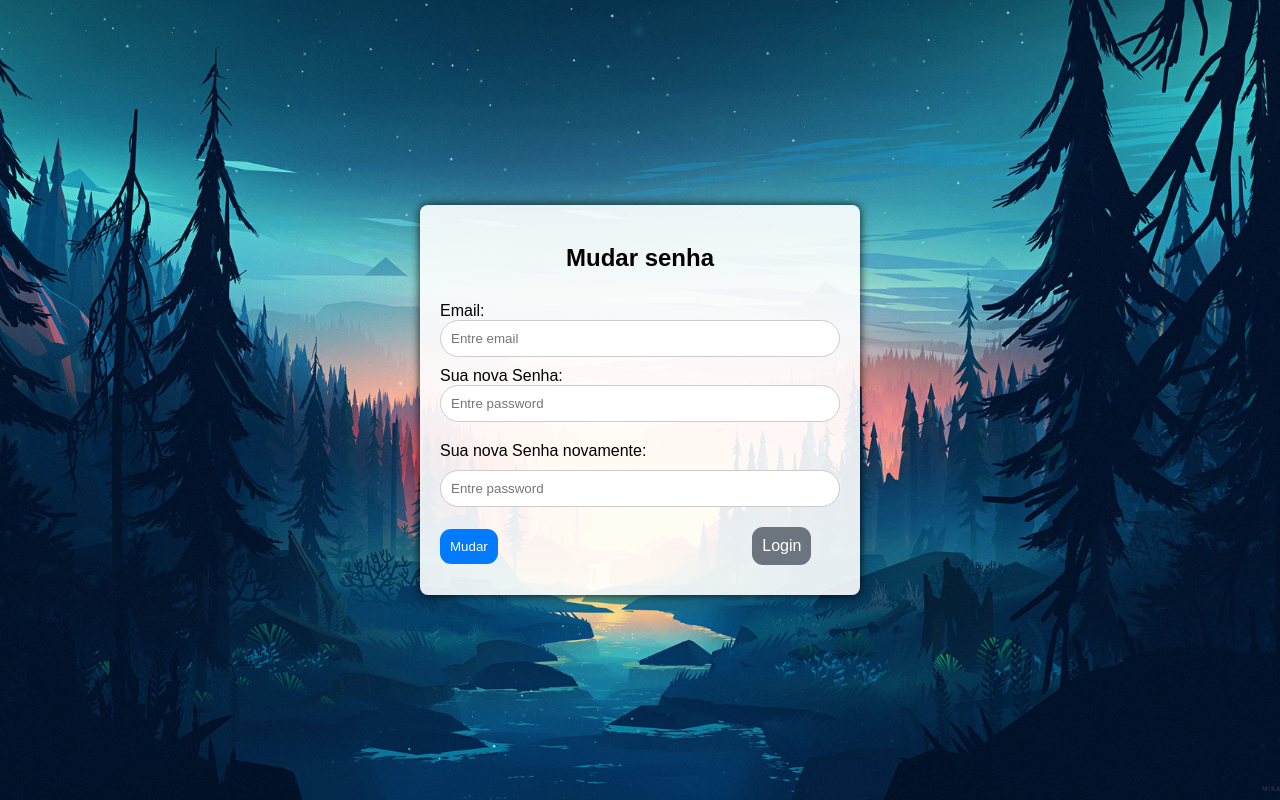
After one commit to DigogSXD/TaskMaster, a Flask app: page /esqueceu in a window 1280 px wide. The commit adds this page. Run offline with Flask 3, Linux system fonts and the light colour scheme; some libraries are stand-ins or nearby versions.

Commit message:
tela_senha

```diff
--- a/flaskbackend/website/auth.py
+++ b/flaskbackend/website/auth.py
@@ -109,3 +109,12 @@ def adicionar_projeto():
     project_name = request.form['project_name']
     projects[project_id] = project_name  # Armazenar o nome do projeto com o ID no dicionário 'projects'
     return redirect('/')
+
+
+@auth.route('/esqueceu')
+def esqueceu():
+    #Você vai brilhar aqui parceiro kk
+
+
+
+    return render_template('esqueceu.html')
--- /dev/null
+++ b/flaskbackend/website/static/esqueceu.css
@@ -0,0 +1,144 @@
+body {
+
+    /*Define a fonte como arial ou qualquer fonte sans serif*/
+    font-family: Arial, sans-serif;
+
+    /*Imagem plano de fundo*/
+    background: url('login.jpg') no-repeat center fixed;
+
+    /*Preencher a tela inteira com a imagem de fundo*/
+    background-size: cover;
+
+    /*Centralizando todo o conteúsdo verticalmente*/
+    display: flex;
+    justify-content: center;
+    align-items: center;
+
+    /*A altura do body é 100% da altura da janela do navegador*/
+    height: 100vh;
+
+    /*Remove as margens pra ocupar toda a tela*/
+    margin: 0;
+}
+
+.container{
+    width: 80%;
+
+/*
+    Centralizou o formulário */
+    max-width: 400px;
+/*
+    Cor de fundo do formulário é branca com 90% de transparência */
+    background-color: rgba(255,255,255,0.9);
+
+    /* Aumenta ou diminui a área branca do formulário */
+    padding: 20px;
+/*
+    Adiciona uma sombra ao redor do formulario */
+    box-shadow:0 0 10px rgba(0,0,0,0.85);
+/*
+    Arredonda as bordas do container com um raio de 8 pixels */
+    border-radius: 8px;
+
+}
+
+form{
+    display: flex;
+
+    /* Organiza os elementos do formulário um abaixo do outro(coluna) */
+    flex-direction: column;
+}
+
+h2{
+    /* Centralizando o texto */
+    text-align: center;
+/*
+    Margem de baixo */
+    margin-bottom: 20px;
+}
+
+input{
+    /* Os campos de input ocupam 100% do formulário */
+    width: 100%;
+
+
+    padding: 10px;
+/*
+    Inclui o padding e a borda no cálculo da largura */
+    box-sizing: border-box;
+/*
+    Adiciona uma borda cinza claro aos campos de input */
+    border: 1px solid #ccc;
+
+/*
+    Arredonda os cantos dos campos de input */
+    border-radius: 144px;
+}
+
+button{
+    padding: 10px;
+/*
+    Cor do fundo do botão */
+    background-color: #007bff;
+/*
+    Cor das letras */
+    color: white;
+/*
+    Sem borda nos botão */
+    border: none;
+
+    border-radius: 11px;
+/*
+    Aparece a maozinha qunado passa o mouse em cima */
+    cursor: pointer;
+
+
+    transition: background-color 0.3s;
+
+    margin-bottom: 10px;
+}
+
+/*
+DEIXA O BOTÃO MAIS ESCURO QUANDO PASSA POR CIMA DELE */
+button:hover {
+    background-color: #0056b3;
+}
+a.btn {
+    display: inline-block;
+    padding: 10px;
+    margin-bottom: 10px;
+    color: white;
+    background-color: #6c757d; /* cor do botão secundário */
+    border: none;
+    border-radius: 11px;
+    text-align: center;
+    text-decoration: none; /* Remove o sublinhado */
+    font-size: 16px;
+}
+
+a.btn:hover {
+    background-color: #5a6268; /* Cor mais escura ao passar o mouse */
+}
+
+button[type="button"]{
+    background-color: #6c757d;
+
+}
+
+button[type=button]:hover{
+    background-color: #5a6268;
+}
+
+
+
+form {
+    display: flex;
+    flex-direction: column;
+    gap: 10px; /* Adiciona espaçamento vertical entre os itens */
+}
+
+
+a.btn-secondary {
+    margin-left: 250px; /* Espaçamento à esquerda do botão "Login" */
+    margin-top: 20px; /* Adiciona 20px de espaço acima do botão */
+}
--- /dev/null
+++ b/flaskbackend/website/templates/esqueceu.html
@@ -0,0 +1,72 @@
+<!DOCTYPE html>
+<html lang="en">
+<head>
+    <meta charset="UTF-8">
+    <meta name="viewport" content="width=device-width, initial-scale=1.0">
+    <title>Login</title>
+    <link rel="stylesheet" href="{{ url_for('static', filename='esqueceu.css') }}">
+</head>
+<body>
+
+    <!-- Uma div que guarda todo o conteúdo da página -->
+    <div class='container'>
+        <div class='form-container' id='loginContainer'>
+            <form action="/" method="POST" id='loginForm'>
+                <!-- Uma espécie de título para o formulário -->
+                <h2>Mudar senha</h2>
+
+                <div class="mb-3">
+                    <!-- Texto que aparece à esquerda da caixa de input -->
+                    <label for="loginEmail" class="form-label">Email:</label>
+
+                    <!-- trocar o id -->
+                    <input type="email" id="loginEmail" class="form-control" name="emailLogin" placeholder="Entre email">
+                </div>
+
+                <div class="input-group">
+                    <!-- Texto que aparece antes da caixa de input senha -->
+                    <label for="loginPassword">Sua nova Senha:</label>
+
+                    <!-- trocar o id -->
+                    <input type="password" id="loginPassword" class="form-control" name="passwordLogin" placeholder="Entre password">
+                </div>
+
+                <div class="input-group"></div>
+                    <!-- Texto que aparece antes da caixa de input senha -->
+                    <label for="loginPassword">Sua nova Senha novamente:</label>
+
+                    <!-- trocar o id -->
+                    <input type="password" id="loginPassword" class="form-control" name="passwordLogin" placeholder="Entre password">
+                </div>
+                <!-- trocar o id -->
+                <button type="submit" class="btn btn-primary">Mudar</button>
+
+                <!-- Link estilizado como botão -->
+                <a href="{{ url_for('auth.login') }}" class="btn btn-secondary" role="button">Login</a>
+
+
+
+            {% with messages = get_flashed_messages(with_categories=true) %}
+            {% if messages %}
+                <div class="flash-messages">
+                    {% for category, message in messages %}
+                        <div class="alert alert-{{ category }} alert-dismissible fade show" role="alert">
+                            {{ message }}
+                            <button type="button" class="close" data-dismiss="alert" aria-label="Close">
+                                <span aria-hidden="true">&times;</span>
+                            </button>
+                        </div>
+                    {% endfor %}
+                </div>
+            {% endif %}
+            {% endwith %}
+            </form>
+        </div>
+    </div>
+    <!-- Scripts do Bootstrap (necessário para o funcionamento do botão de fechar nos alerts) -->
+    <script src="https://code.jquery.com/jquery-3.5.1.slim.min.js"></script>
+    <script src="https://cdn.jsdelivr.net/npm/@popperjs/core@2.9.2/dist/umd/popper.min.js"></script>
+    <script src="https://stackpath.bootstrapcdn.com/bootstrap/4.5.2/js/bootstrap.min.js"></script>
+
+</body>
+</html>
--- a/flaskbackend/website/templates/login.html
+++ b/flaskbackend/website/templates/login.html
@@ -31,6 +31,7 @@
 
                 <!-- Link estilizado como botão -->
                 <a href="{{ url_for('auth.signup') }}" class="btn btn-secondary" role="button">Ir para Cadastro</a>
+                <a href="{{ url_for('auth.esqueceu') }}" class="btn btn-secondary" role="button">Esqueceu a senha</a>
 
 
 
```
Also changed, not shown: flaskbackend/website/static/login.css (+6 -1 lines), flaskbackend/website/static/esqueceu.js (added).
